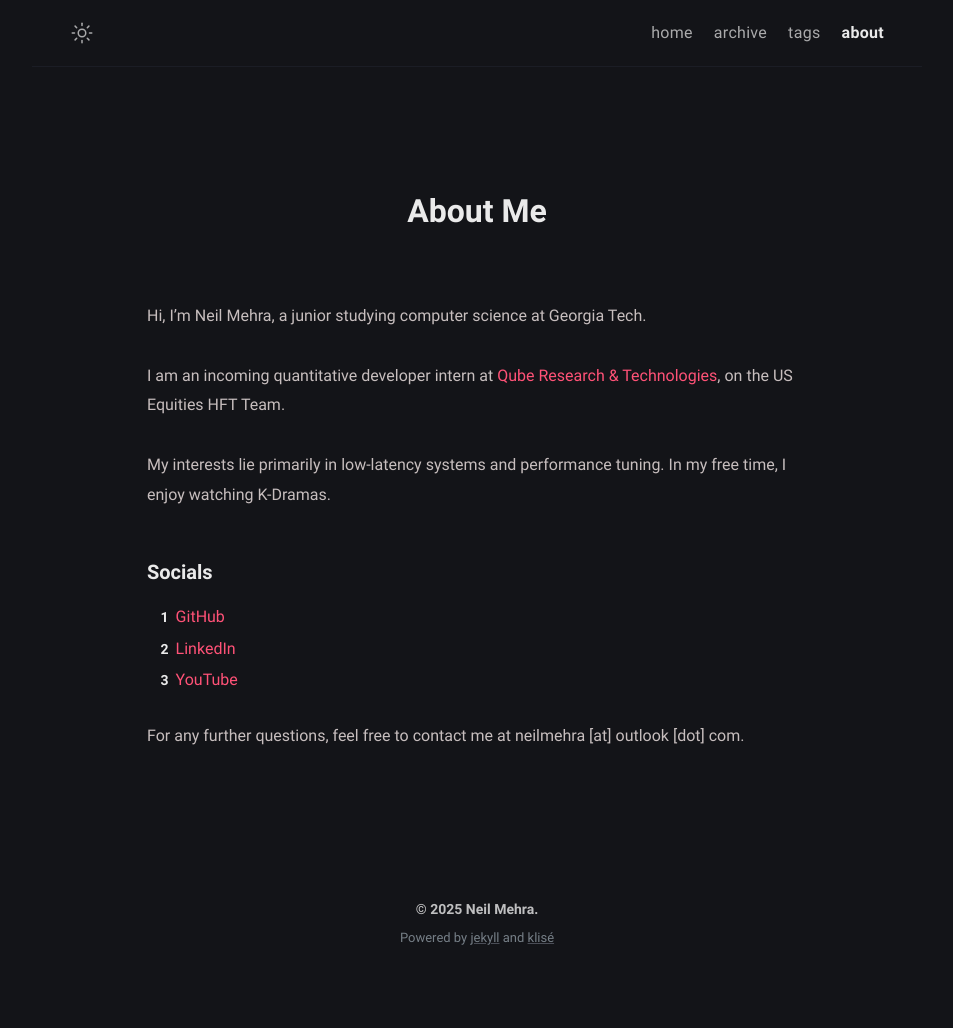
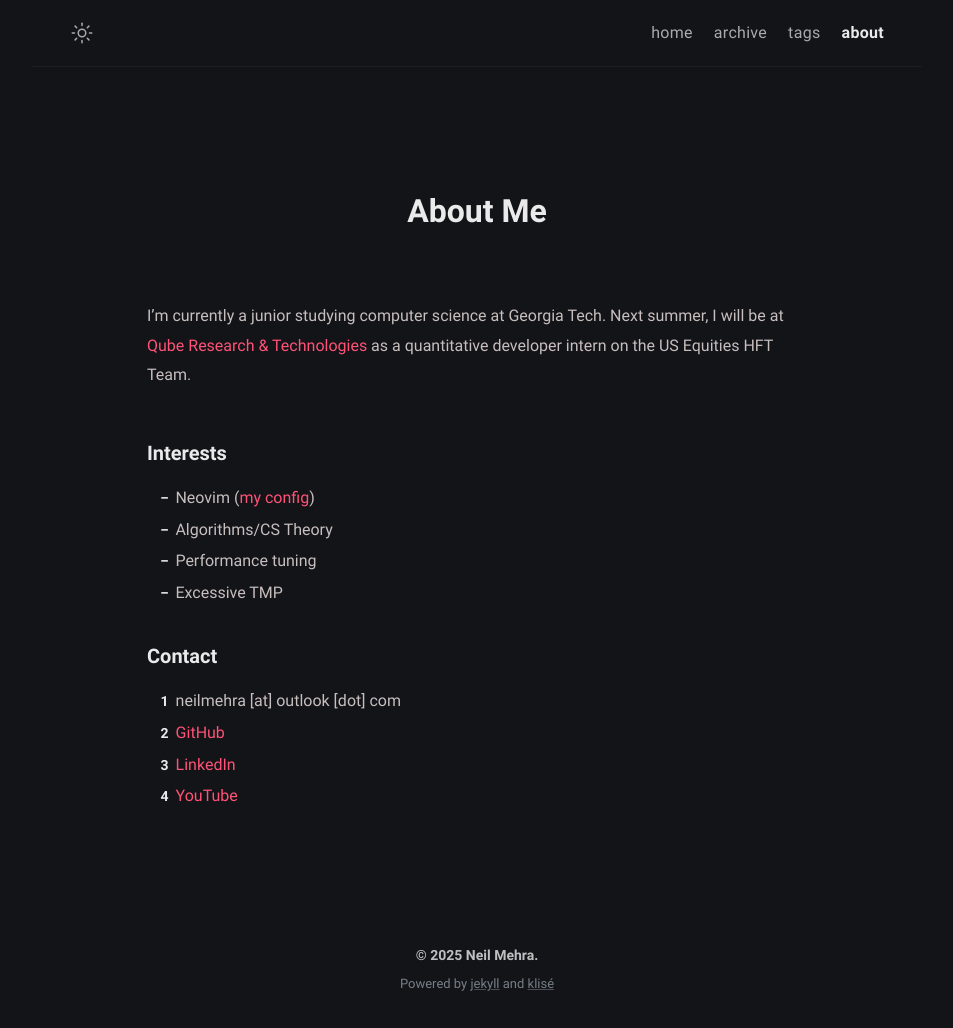
Before and after one commit to neilmehra/blog, a Jekyll site: the page built from about.md, in a window 1280 px wide. Shown: the whole page, without its empty margins (163-1116 px from the left). Built offline with Jekyll 4.4.1, drawn with Linux system fonts in a browser that asks for light colours; before the commit the page ends 982 px from its top, so only the background shows below that.

Commit message:
Update about.md

```diff
--- a/about.md
+++ b/about.md
@@ -6,17 +6,18 @@ excerpt:
 comments: false
 ---
 
-Hi, I'm Neil Mehra, a junior studying computer science at Georgia Tech.
+I'm currently a junior studying computer science at Georgia Tech. Next summer, I will be at [Qube Research & Technologies](https://www.qube-rt.com/) as a quantitative developer intern on the US Equities HFT Team.
 
-I am an incoming quantitative developer intern at [Qube Research & Technologies](https://www.qube-rt.com/),
-on the US Equities HFT Team.
+#### Interests
 
-My interests lie primarily in low-latency systems and performance tuning. In my free time, I enjoy watching K-Dramas.
+- Neovim ([my config](https://github.com/neilmehra/nvim))
+- Algorithms/CS Theory
+- Performance tuning
+- Excessive TMP
 
-#### Socials
+#### Contact
 
+1. neilmehra [at] outlook [dot] com
 1. [GitHub](https://github.com/neilmehra/)
 2. [LinkedIn](https://www.linkedin.com/in/nemehra/)
 3. [YouTube](https://www.youtube.com/@neilmehra_)
-
-For any further questions, feel free to contact me at neilmehra [at] outlook [dot] com.
```
